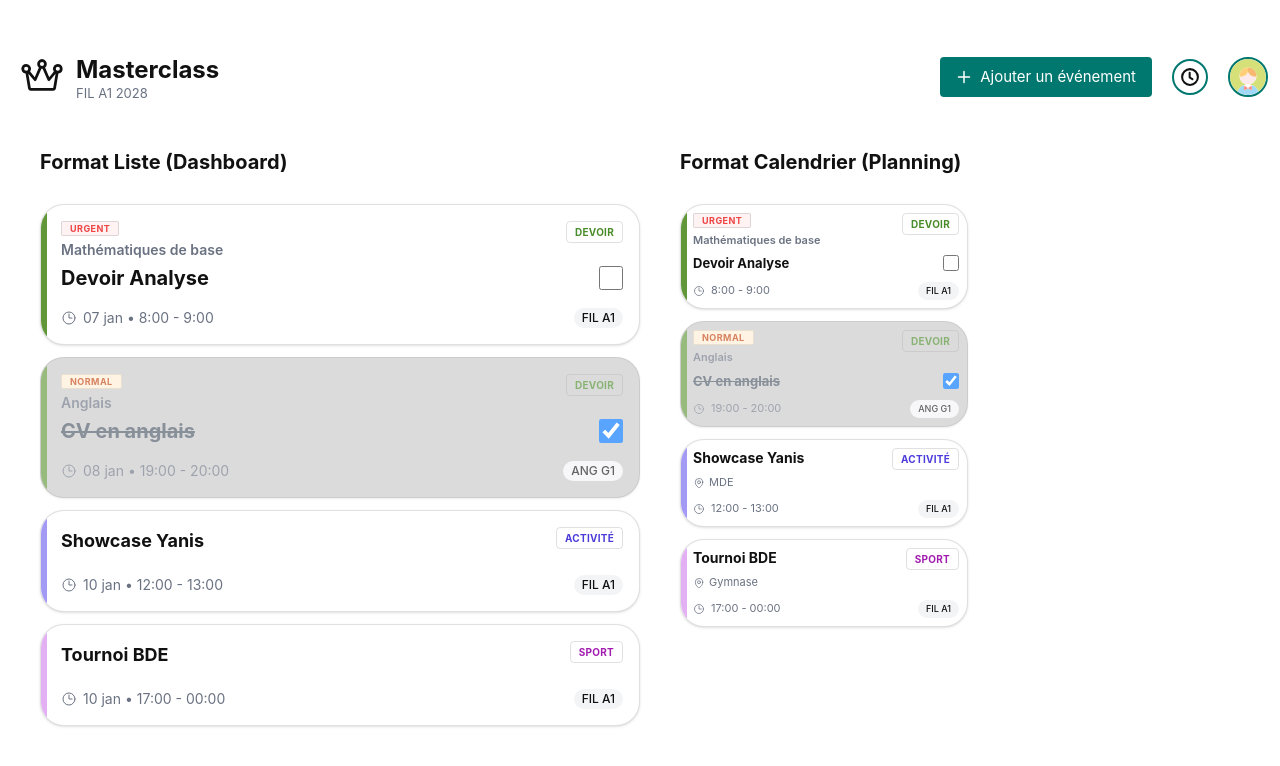
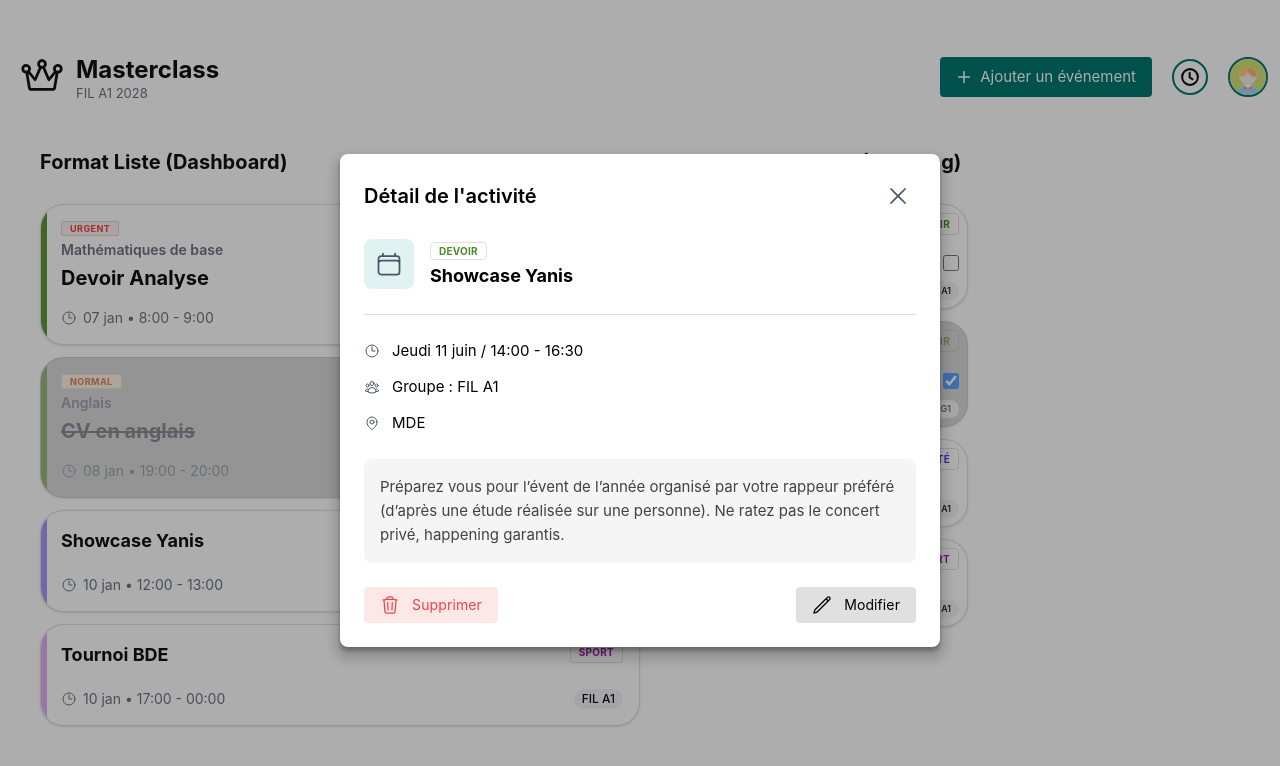
Before and after one commit to Arcols/Masterclass, a Vue app in the folder masterclass-front/: page /detail-event in a window 1280 px wide. Shown: the top 766 px of the page. Built offline with nearby package versions, Linux system fonts and the light colour scheme; the HTML template or start-up script is replaced by a standard one.

Commit message:
feat: ajout composant badge + couleur theme.css

```diff
--- a/masterclass-front/src/App.vue
+++ b/masterclass-front/src/App.vue
@@ -5,6 +5,7 @@ import { ref } from 'vue';
 import EventCard from '@/components/EventCard.vue';
 import jsonMock from '@/mocks/events.json';
 import Header from '@/components/Header.vue'
+import { RouterView } from 'vue-router';
 
 // On rend le mock réactif pour pouvoir tester les clics sur la checkbox
 const events = ref(jsonMock);
@@ -48,6 +49,7 @@ const updateStatus = (id: string, newValue: boolean) => {
         @toggle-complete="updateStatus"
       />
     </div>
+    <RouterView></RouterView>
   </div>
   </div>
 </template>
--- a/masterclass-front/src/components/DetailEventModal.vue
+++ b/masterclass-front/src/components/DetailEventModal.vue
@@ -4,6 +4,7 @@ import { format } from "date-fns";
 import { fr } from "date-fns/locale";
 import { XMarkIcon } from "@heroicons/vue/24/solid";
 import { CalendarIcon, ClockIcon, UserGroupIcon, MapPinIcon, TrashIcon, PencilIcon } from "@heroicons/vue/24/outline";
+import EventBadge from './EventBadge.vue';
 
 const props = defineProps({
   event: {
@@ -17,11 +18,15 @@ const isHomework = computed(() => props.event.type === "homework");
 const emit = defineEmits(["close", "delete", "edit"]);
 
 const handleDelete = () => {
+  emit('close');
+
   console.log("TODO: Appel API back pour supprimer l'événement", props.event);
   // emit("delete", props.event); // Pour informer le parent si besoin
 };
 
 const handleEdit = () => {
+  emit('close');
+
   console.log("TODO: Ouvrir la modale de modification pour l'événement", props.event);
   // emit("edit", props.event); // Pour informer le parent de l'ouverture
 };
@@ -90,14 +95,7 @@ const formattedDate = computed(() => {
         </v-sheet>
 
         <div>
-          <v-chip
-            size="small"
-            color="deep-purple-accent-2"
-            variant="tonal"
-            class="font-weight-bold text-caption"
-          >
-            ACTIVITÉ
-          </v-chip>
+          <EventBadge :type="props.event.type" />
 
           <div class="text-lg font-weight-bold text-black">
             {{ props.event.title }}
@@ -134,7 +132,7 @@ const formattedDate = computed(() => {
           variant="tonal"
           class="text-none font-weight-regular px-4"
           elevation="0"
-          style="color: rgb(220, 38, 38);"
+          style="color: var(--color-red);"
           @click="handleDelete"
         >
           <TrashIcon class="w-5 h-5 mr-3" />
--- a/masterclass-front/src/views/TestDetailEvent.vue
+++ b/masterclass-front/src/views/TestDetailEvent.vue
@@ -5,7 +5,7 @@ import DetailEventModal from "@/components/DetailEventModal.vue";
 const event = ref({
   id: 1,
   title: "Showcase Yanis",
-  type: "homework",
+  type: "devoir",
   start: new Date("2026-06-11T14:00:00"),
   end: new Date("2026-06-11T16:30:00"),
   group: "FIL A1",
```
